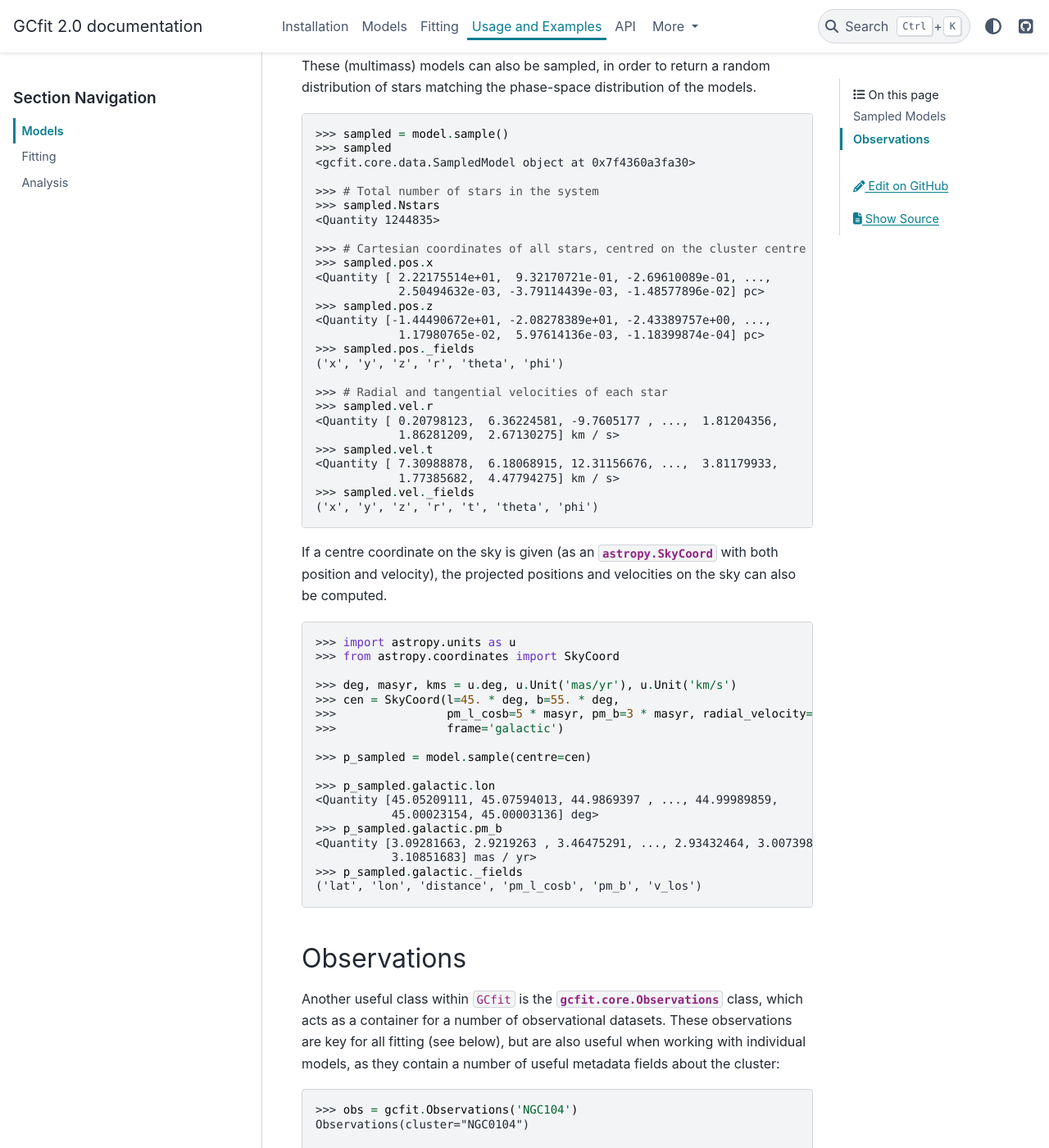
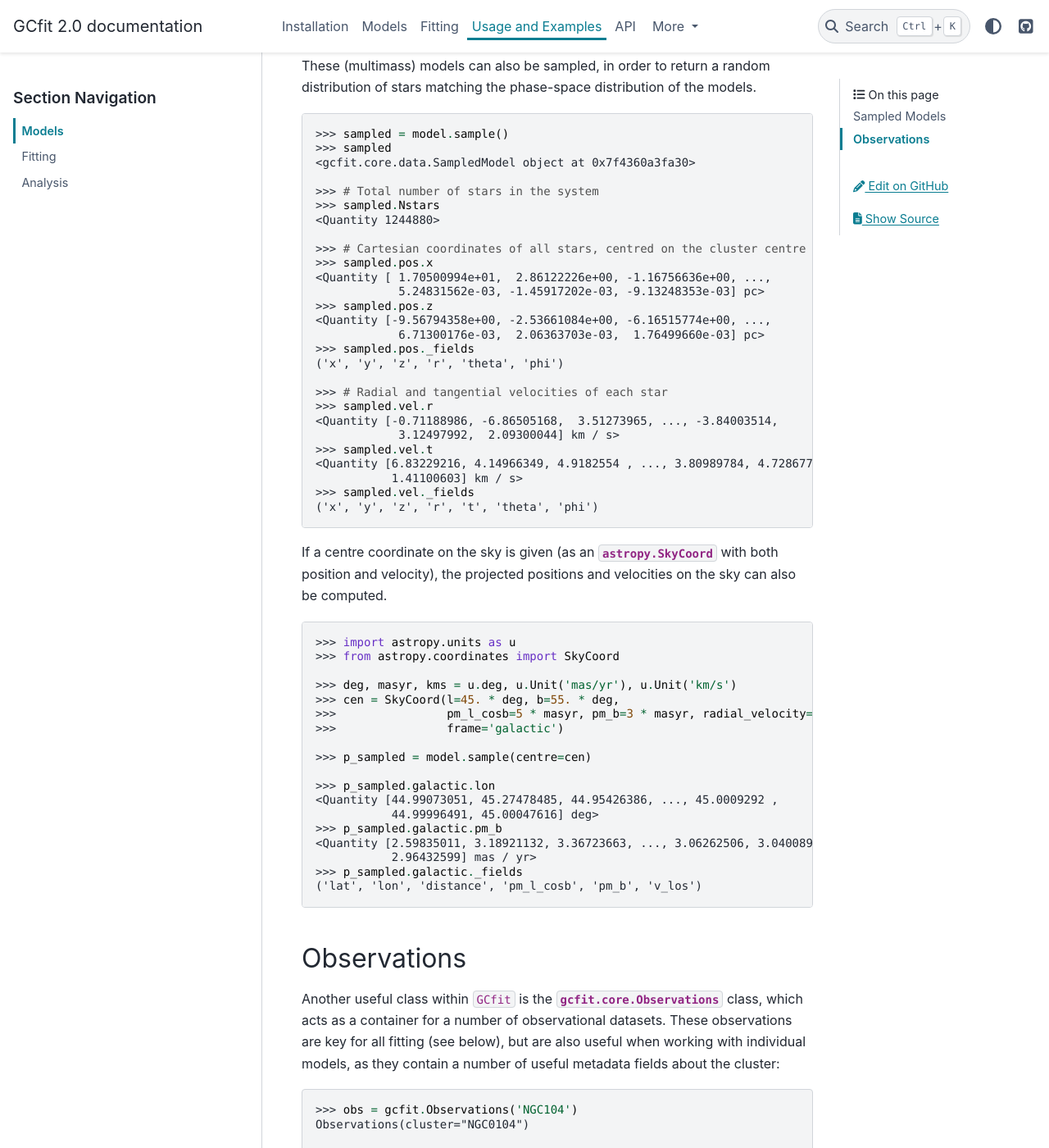
Before and after one commit to nmdickson/GCfit, a Sphinx documentation site: the page built from docs/source/usage/models_usage.rst, in a window 1280 px wide and 1400 px high, scrolled down 1849 px. Shown: the whole window at 82% size. Built offline with Sphinx 7.4.7 and the PyData theme 0.15.4, drawn with Linux system fonts in a browser that asks for light colours; some of the changed text lies outside the part shown.

Commit message:
update some documentation example results
Some exact numbers have changed very slightly due to fixes to
SSPtools.

```diff
--- a/docs/source/usage/models_usage.rst
+++ b/docs/source/usage/models_usage.rst
@@ -43,9 +43,9 @@ version of the LIMEPY DF.
 
     >>> # Total mass and number of black holes, in their repective bins
     >>> model.BH.Mj
-    <Quantity [12.09032806, 31.66489069, 60.94628557, 47.23913309] solMass>
+    <Quantity [12.26536265, 29.82318344, 55.82304292, 50.50285502] solMass>
     >>> model.BH.Nj
-    <Quantity [2.04506045, 4.45148534, 6.81344571, 4.07142977]>
+    <Quantity [2.07936342, 4.19977352, 6.24076705, 4.42730409]>
 
 Notice that the majority of interesting quantities in :class:`gcfit.core.Model`
 are stored as :class:`astropy.Quantity` objects, with their respective units.
@@ -58,18 +58,18 @@ number of useful radii.
 
     >>> # Radial profile domain
     >>> model.r
-    <Quantity [0.00000000e+00, 1.87338537e-07, 2.06072391e-06, ...,
-               6.01602811e+01, 6.01602836e+01, 6.01602872e+01] pc>
+    <Quantity [0.00000000e+00, 2.08887713e-07, 2.29776485e-06, ...,
+               6.00907685e+01, 6.00908280e+01, 6.00908306e+01] pc>
 
     >>> # Density profile of the most massive main-sequence stars
     >>> model.rhoj[model.nms - 1]
-    <Quantity [1.22558007e+05, 1.22558004e+05, 1.22557541e+05, ...,
-               2.28136910e-24, 3.06566189e-25, 0.00000000e+00] solMass / pc3>
+    <Quantity [1.22615737e+05, 1.22615733e+05, 1.22615270e+05, ...,
+               4.10890596e-21, 1.21353818e-25, 0.00000000e+0] solMass / pc3>
 
     >>> # Half-mass radius of each mass bin
     >>> model.rhj
-    <Quantity [9.17577916, 8.97214788, 8.67214036, ..., 0.03528696, 0.02549436,
-               0.01402568] pc>
+    <Quantity [9.16723465, 8.96575389, 8.66929104, ..., 0.0351056, 0.0252477,
+               0.01440394] pc>
 
 See :class:`gcfit.core.Model` for further description of all available properties.
 
@@ -100,25 +100,25 @@ distribution of stars matching the phase-space distribution of the models.
 
     >>> # Total number of stars in the system
     >>> sampled.Nstars
-    <Quantity 1244835>
+    <Quantity 1244880>
 
     >>> # Cartesian coordinates of all stars, centred on the cluster centre
     >>> sampled.pos.x
-    <Quantity [ 2.22175514e+01,  9.32170721e-01, -2.69610089e-01, ...,
-                2.50494632e-03, -3.79114439e-03, -1.48577896e-02] pc>
+    <Quantity [ 1.70500994e+01,  2.86122226e+00, -1.16756636e+00, ...,
+                5.24831562e-03, -1.45917202e-03, -9.13248353e-03] pc>
     >>> sampled.pos.z
-    <Quantity [-1.44490672e+01, -2.08278389e+01, -2.43389757e+00, ...,
-                1.17980765e-02,  5.97614136e-03, -1.18399874e-04] pc>
+    <Quantity [-9.56794358e+00, -2.53661084e+00, -6.16515774e+00, ...,
+                6.71300176e-03,  2.06363703e-03,  1.76499660e-03] pc>
     >>> sampled.pos._fields
     ('x', 'y', 'z', 'r', 'theta', 'phi')
 
     >>> # Radial and tangential velocities of each star
     >>> sampled.vel.r
-    <Quantity [ 0.20798123,  6.36224581, -9.7605177 , ...,  1.81204356,
-                1.86281209,  2.67130275] km / s>
+    <Quantity [-0.71188986, -6.86505168,  3.51273965, ..., -3.84003514,
+                3.12497992,  2.09300044] km / s>
     >>> sampled.vel.t
-    <Quantity [ 7.30988878,  6.18068915, 12.31156676, ...,  3.81179933,
-                1.77385682,  4.47794275] km / s>
+    <Quantity [6.83229216, 4.14966349, 4.9182554 , ..., 3.80989784, 4.72867768,
+               1.41100603] km / s>
     >>> sampled.vel._fields
     ('x', 'y', 'z', 'r', 't', 'theta', 'phi')
 
@@ -139,11 +139,11 @@ the projected positions and velocities on the sky can also be computed.
     >>> p_sampled = model.sample(centre=cen)
 
     >>> p_sampled.galactic.lon
-    <Quantity [45.05209111, 45.07594013, 44.9869397 , ..., 44.99989859,
-               45.00023154, 45.00003136] deg>
+    <Quantity [44.99073051, 45.27478485, 44.95426386, ..., 45.0009292 ,
+               44.99996491, 45.00047616] deg>
     >>> p_sampled.galactic.pm_b
-    <Quantity [3.09281663, 2.9219263 , 3.46475291, ..., 2.93432464, 3.00739841,
-               3.10851683] mas / yr>
+    <Quantity [2.59835011, 3.18921132, 3.36723663, ..., 3.06262506, 3.0400891 ,
+               2.96432599] mas / yr>
     >>> p_sampled.galactic._fields
     ('lat', 'lon', 'distance', 'pm_l_cosb', 'pm_b', 'v_los')
 
```
Also changed, not shown: other parts of docs/source/usage/models_usage.rst (+3 -3 lines), docs/source/citations.rst (+9 -4 lines).
